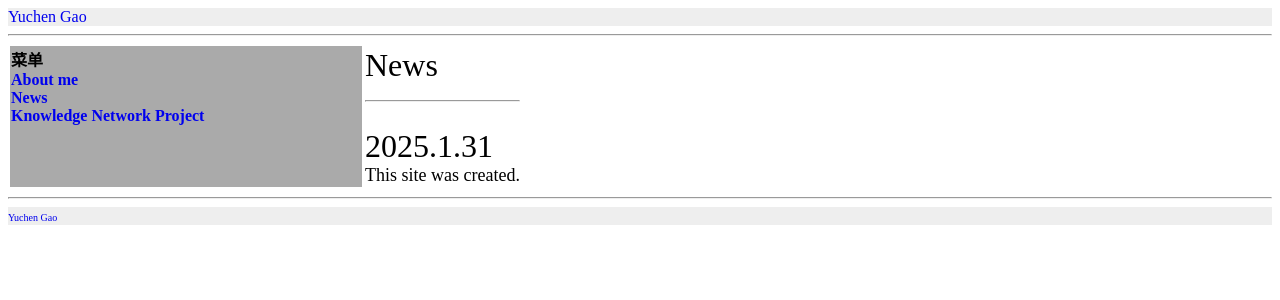
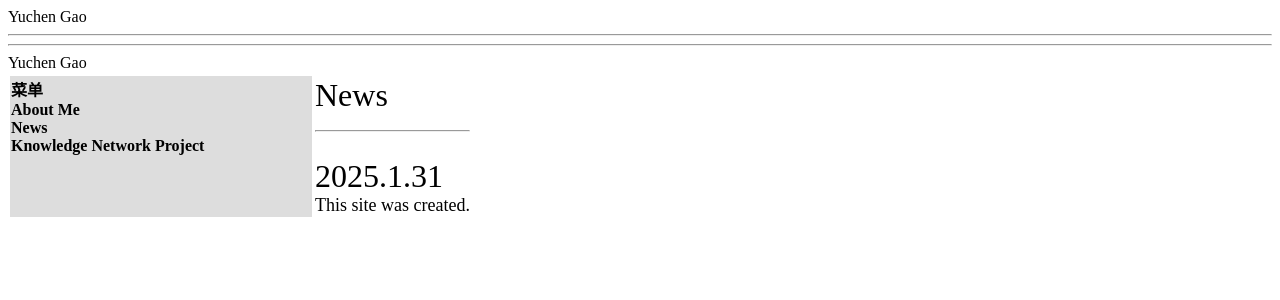
Before and after one commit to GYC1999/GYC1999.github.io, a Jekyll site: the page built from index.html, in a window 1280 px wide. Shown: the top 300 px of the page. Built offline with Jekyll 4.4.1, drawn with Linux system fonts in a browser that asks for light colours.

Commit message:
Update default.html

```diff
--- a/_layouts/default.html
+++ b/_layouts/default.html
@@ -3,34 +3,32 @@
 
   {% include head.html %}
   <style type="text/css">
-    a {TEXT-DECORATION:none}
+    a {color:#000000;TEXT-DECORATION:none}
   </style>
 
   <body>
-
-    <div class="header" style="background-color:#EEEEEE">
-      <a href="index.html"><font size="3">Yuchen Gao</font></a>
-    </div>
-    <hr>
-
     <div class="page-content">
       <table border="0">
-        <td valign=top style="background-color:#AAAAAA;width:350px;">
+        <tr style="background-color:#EEEEEE">
+          <a href="index.html" style="font-size:3"><font size="3">Yuchen Gao</font></a>
+          <hr>
+        </tr>
+        <tr>
+        <td valign=top style="background-color:#DDDDDD;width:300px;">
           <b>菜单<b><br>
-          <a href="About_me.html">About me</a><br>
+          <a href="About_me.html">About Me</a><br>
           <a href="About_me.html">News</a><br>
           <a href="About_me.html">Knowledge Network Project</a><br>
         </td>
         <td valign=top>
           {{ content }}
         </td>
+        </tr>
+        <tr style="background-color:#EEEEEE">
+          <hr>
+          <a href="index.html">Yuchen Gao</a>
+        </tr>
       </table>
     </div>
-    <hr>
-    <div class="header" style="background-color:#EEEEEE">
-      <a href="index.html"><font size="1">Yuchen Gao</font></a>
-    </div>
-
   </body>
-
 </html>
```
